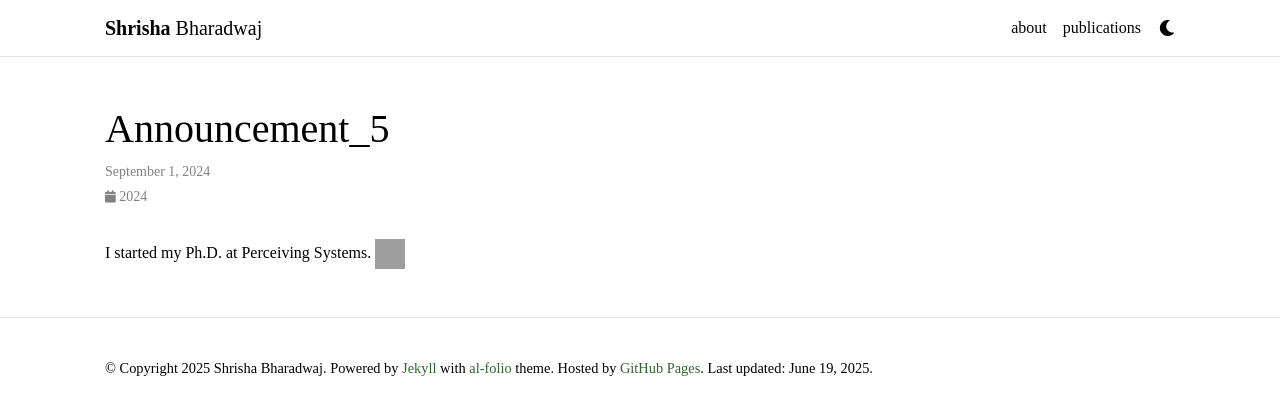
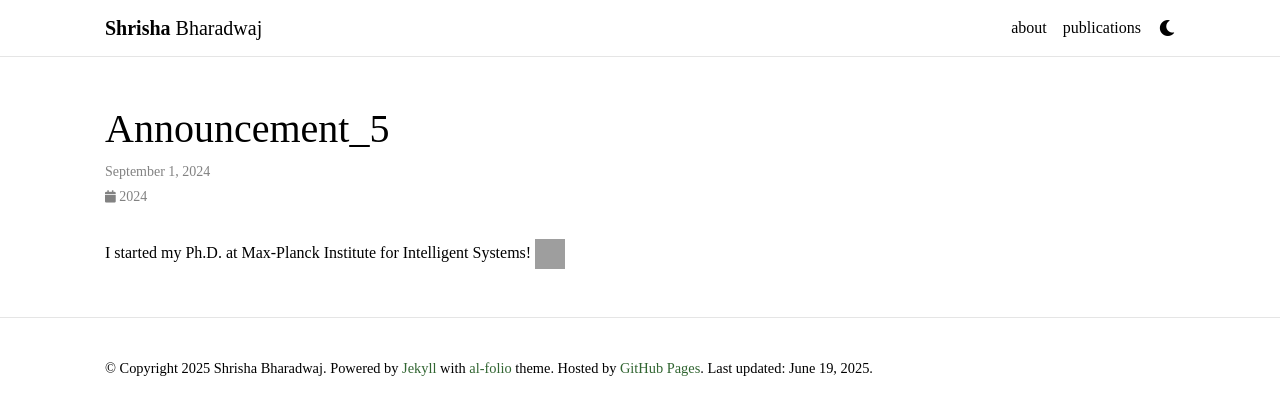
Before and after one commit to sbharadwajj/sbharadwajj.github.io, a Jekyll site: the page built from _news/announcement_5.md, in a window 1280 px wide. Shown: the top 415 px of the page. Built offline with Jekyll 4.4.1, drawn with Linux system fonts in a browser that asks for light colours; some web fonts are replaced; comment, search, counter and statistics services are not loaded; a style sheet for code colours, icons or effects is not loaded; grey boxes are pictures that could not be loaded.

Commit message:
new icon

```diff
--- a/_news/announcement_5.md
+++ b/_news/announcement_5.md
@@ -5,4 +5,4 @@
 related_posts: false
 ---
 
-I started my Ph.D. at Perceiving Systems. <img src="assets/img/coniferous_tree.jpg" width="30" height="30">
+I started my Ph.D. at Max-Planck Institute for Intelligent Systems! <img src="assets/img/sakura-tree.png" width="30" height="30">
```
Also changed, not shown: assets/img/sakura-tree.png (added).
